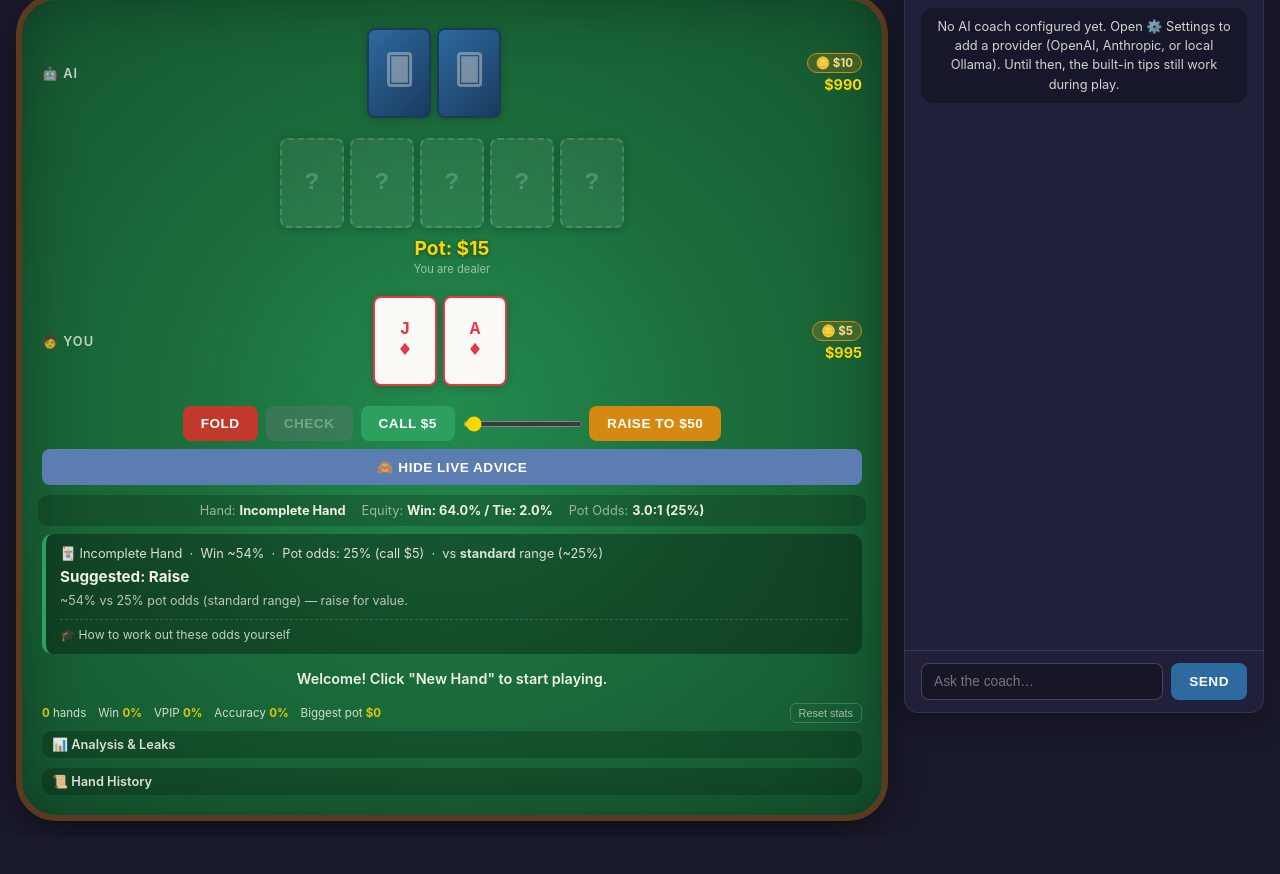
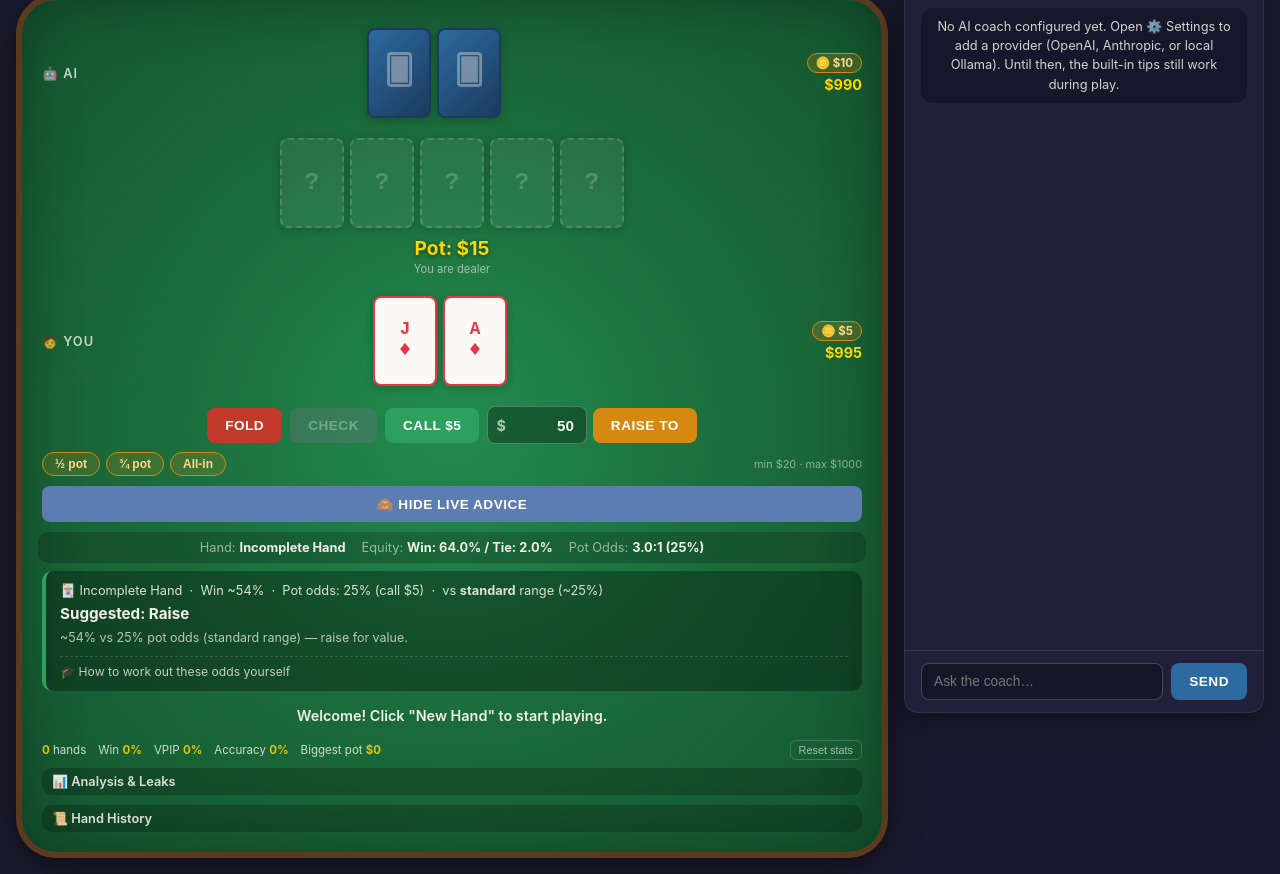
Before and after one commit to fuertesito91/poker-trainer, a website: page index.html in a window 1280 px wide. Both pictures are taken after a click on the button "NEXT HAND". Shown: the part 71-945 px from the top of the page. Before the commit the page ends 908 px from the top, so only its background shows below. Drawn offline with Linux system fonts and the light colour scheme.

Commit message:
Replace raise slider with a typeable amount + pot-size shortcuts
- Type the exact bet/raise total in a number field (Enter submits, blur
  clamps to the legal min..stack range, snapped to the big blind)
- One-click pot-relative quick sizes: ½ pot, ¾ pot, Pot, All-in
- Show the legal min/max hint; button reads Bet vs Raise to contextually
- Remove the slider and its styles; smoke covers the new raise flow. SW -> v11

```diff
--- a/app.js
+++ b/app.js
@@ -2207,13 +2207,34 @@ function renderControls() {
     return;
   }
 
-  // Raise slider: values are TOTAL bet amounts
+  // Raise amounts are TOTAL bet amounts (relative to what the player already has
+  // in front). Bound to a legal min raise and the player's stack (all-in).
   const minRaiseTotal = Math.max(BIG_BLIND, game.currentBet + BIG_BLIND);
   const maxRaiseTotal = game.playerChips + game.playerBet;
   const defaultRaiseTotal = Math.min(minRaiseTotal + BIG_BLIND * 3, maxRaiseTotal);
 
   // The action is a "bet" when nobody has bet yet this round, else a "raise".
   const raiseVerb = game.currentBet === 0 ? 'Bet' : 'Raise to';
+
+  // Pot-relative quick sizes (total bet = current call + a fraction of the pot).
+  // These are the standard shortcuts real players use, so typing is rarely needed.
+  const potAfterCall = game.pot + needed;
+  const sizeForFraction = (frac) => {
+    const total = game.currentBet + needed + Math.round((potAfterCall * frac) / BIG_BLIND) * BIG_BLIND;
+    return Math.max(minRaiseTotal, Math.min(total, maxRaiseTotal));
+  };
+  const quickSizes = [
+    { label: '½ pot', val: sizeForFraction(0.5) },
+    { label: '¾ pot', val: sizeForFraction(0.75) },
+    { label: 'Pot',   val: sizeForFraction(1) },
+    { label: 'All-in', val: maxRaiseTotal },
+  ];
+  // De-dupe sizes that collapse to the same value (e.g. short stacks).
+  const seenVals = new Set();
+  const quickButtons = quickSizes.filter(q => {
+    if (seenVals.has(q.val) || q.val > maxRaiseTotal) return false;
+    seenVals.add(q.val); return true;
+  }).map(q => `<button class="chip-size" data-size="${q.val}">${q.label}</button>`).join('');
 
   container.innerHTML = `
     <div class="controls-row">
@@ -2225,12 +2246,27 @@ function renderControls() {
         ${needed > 0 ? `Call $${needed}` : 'Call'}
       </button>
       <div class="raise-group">
-        <input type="range" id="raise-slider" min="${minRaiseTotal}" max="${maxRaiseTotal}" value="${defaultRaiseTotal}" step="5">
-        <button id="btn-raise" class="btn btn-warning">${raiseVerb} <span id="raise-amount">$${defaultRaiseTotal}</span></button>
+        <div class="raise-amount-field">
+          <span class="raise-currency">$</span>
+          <input type="number" id="raise-input" inputmode="numeric"
+                 min="${minRaiseTotal}" max="${maxRaiseTotal}" step="${BIG_BLIND}"
+                 value="${defaultRaiseTotal}" aria-label="Raise amount">
+        </div>
+        <button id="btn-raise" class="btn btn-warning">${raiseVerb}</button>
       </div>
     </div>
+    <div class="quick-sizes">${quickButtons}<span class="raise-range">min $${minRaiseTotal} · max $${maxRaiseTotal}</span></div>
     <button id="btn-advice" class="btn btn-info">${adviceVisible ? '🙈 Hide Live Advice' : '💡 Show Live Advice'}</button>
   `;
+
+  const raiseInput = document.getElementById('raise-input');
+  // Clamp a typed/selected value into the legal [min, max] range, snapped to BB.
+  const clampRaise = (v) => {
+    let n = parseInt(v, 10);
+    if (isNaN(n)) n = minRaiseTotal;
+    n = Math.max(minRaiseTotal, Math.min(n, maxRaiseTotal));
+    return n;
+  };
 
   document.getElementById('btn-fold')?.addEventListener('click', () => {
     game.playerAction('fold');
@@ -2249,19 +2285,20 @@ function renderControls() {
     render();
   });
 
-  document.getElementById('btn-raise')?.addEventListener('click', () => {
-    const amt = parseInt(document.getElementById('raise-slider').value);
+  const submitRaise = () => {
+    const amt = clampRaise(raiseInput?.value);
     game.playerAction('raise', amt);
     render();
-  });
-
-  const slider = document.getElementById('raise-slider');
-  const raiseLabel = document.getElementById('raise-amount');
-  if (slider && raiseLabel) {
-    slider.addEventListener('input', () => {
-      raiseLabel.textContent = `$${slider.value}`;
-    });
-  }
+  };
+  document.getElementById('btn-raise')?.addEventListener('click', submitRaise);
+
+  // Quick-size buttons fill the input (one click = exact pot-relative size).
+  container.querySelectorAll('.chip-size').forEach(b =>
+    b.addEventListener('click', () => { if (raiseInput) raiseInput.value = b.dataset.size; raiseInput?.focus(); }));
+
+  // Enter submits the raise; clamp on blur so out-of-range values self-correct.
+  raiseInput?.addEventListener('keydown', (e) => { if (e.key === 'Enter') submitRaise(); });
+  raiseInput?.addEventListener('blur', () => { if (raiseInput) raiseInput.value = clampRaise(raiseInput.value); });
 
   document.getElementById('btn-advice')?.addEventListener('click', () => {
     adviceVisible = !adviceVisible;
--- a/style.css
+++ b/style.css
@@ -299,17 +299,62 @@ body {
   gap: 6px;
 }
 
-#raise-slider {
-  width: 120px;
-  accent-color: var(--accent-gold);
-  height: 6px;
+/* Typed raise amount with a $ prefix */
+.raise-amount-field {
+  display: flex;
+  align-items: center;
+  background: rgba(0,0,0,0.3);
+  border: 1px solid rgba(255,255,255,0.25);
+  border-radius: 8px;
+  padding: 0 8px;
+  height: 38px;
 }
+.raise-amount-field:focus-within {
+  border-color: var(--accent-gold);
+}
+.raise-currency { opacity: 0.7; font-weight: 700; font-size: 0.9rem; }
+#raise-input {
+  width: 72px;
+  background: transparent;
+  border: none;
+  color: var(--text-light);
+  font-size: 0.95rem;
+  font-weight: 700;
+  padding: 6px 4px;
+  text-align: right;
+}
+#raise-input:focus { outline: none; }
+/* Hide the native number spinners for a cleaner look */
+#raise-input::-webkit-outer-spin-button,
+#raise-input::-webkit-inner-spin-button { -webkit-appearance: none; margin: 0; }
+#raise-input { -moz-appearance: textfield; }
 
-#raise-amount {
+/* Pot-relative quick-size shortcuts */
+.quick-sizes {
+  display: flex;
+  align-items: center;
+  flex-wrap: wrap;
+  gap: 6px;
+  margin: 8px 0 2px;
+}
+.chip-size {
+  background: rgba(214,137,16,0.18);
+  border: 1px solid var(--btn-warning);
+  color: #ffd98a;
+  border-radius: 14px;
+  padding: 4px 12px;
+  font-size: 0.75rem;
   font-weight: 700;
-  font-size: 0.85rem;
-  min-width: 50px;
-  text-align: center;
+  cursor: pointer;
+  white-space: nowrap;
+}
+.chip-size:hover { background: rgba(214,137,16,0.32); }
+.chip-size:active { transform: scale(0.95); }
+.raise-range {
+  font-size: 0.68rem;
+  opacity: 0.55;
+  margin-left: auto;
+  white-space: nowrap;
 }
 
 .thinking {
@@ -536,7 +581,7 @@ body {
 
   .btn { padding: 8px 12px; font-size: 0.75rem; }
 
-  #raise-slider { width: 80px; }
+  #raise-input { width: 60px; }
 
   .info-bar { font-size: 0.7rem; gap: 8px; }
 
@@ -568,7 +613,8 @@ body.dark-theme .table {
   .card-back { font-size: 1rem; }
 
   .controls-row { gap: 4px; }
-  #raise-slider { width: 70px; }
+  #raise-input { width: 52px; }
+  .chip-size { padding: 4px 9px; font-size: 0.7rem; }
 }
 /* ─── Learn button & Lessons overlay ──────────────────── */
 .btn-learn {
--- a/sw.js
+++ b/sw.js
@@ -3,7 +3,7 @@
    Caches all assets for offline use.
    ===================================================== */
 
-const CACHE_NAME = 'poker-trainer-v10';
+const CACHE_NAME = 'poker-trainer-v11';
 const ASSETS = [
   './',
   './index.html',
```
Also changed, not shown: tests/smoke.js (+19 -0 lines).
